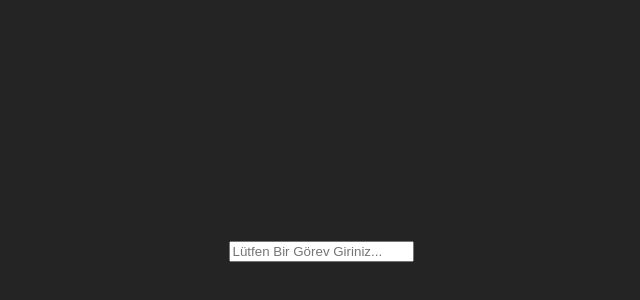
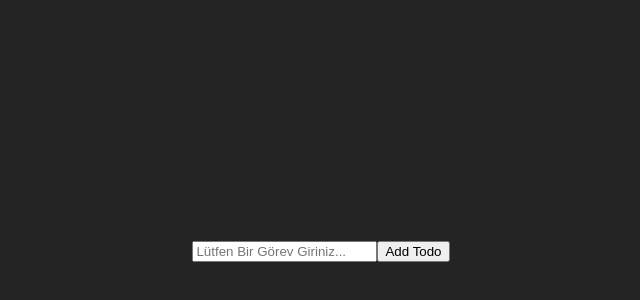
Before and after one commit to batuhanCobann/react-todo, a React (Vite) app: page / in a window 1280 px wide. Shown: the part 150-450 px from the top of the page, without its empty margins (319-959 px from the left). Built offline with nearby package versions, Linux system fonts and the light colour scheme.

Commit message:
addbtn function ile yazılan todolar ekrana basıldı

```diff
--- a/src/App.jsx
+++ b/src/App.jsx
@@ -1,15 +1,40 @@
 import { useState } from 'react'
 import './App.css'
 
+let lastId = 1;
+
+function lastNewId(){
+  return lastId ++;
+}
+
 function App() {
 
-  const [todo, setTodo] = useState("");
+  const [todos, setTodos] = useState([]);
 
-  console.log(todo);
+  const [newTodoTitle, setNewTodoTitle] = useState([])
 
+  function addTodo (){
+    const newTodoItem = {
+      id: lastNewId(),
+      title: newTodoTitle,
+      copleted: false
+    };
+
+    setTodos([ ...todos, newTodoItem ])
+  }
+
+  console.log(todos);
   return (
     <>
-      <input type="text" placeholder='Lütfen Bir Görev Giriniz...' onChange={(e) => setTodo(e.target.value)} />
+      <input
+      type="text"
+      placeholder='Lütfen Bir Görev Giriniz...'
+      onChange={(e) => setNewTodoTitle(e.target.value)} />
+
+      <button onClick={addTodo}>Add Todo</button>
+      {todos.map(todo => (
+        <p className={todo.copleted ? "okey-todo" : "no-todo"} key={todo.id}>{todo.title} <button>Delete</button></p>
+      ))}
     </>
   )
 }
```
